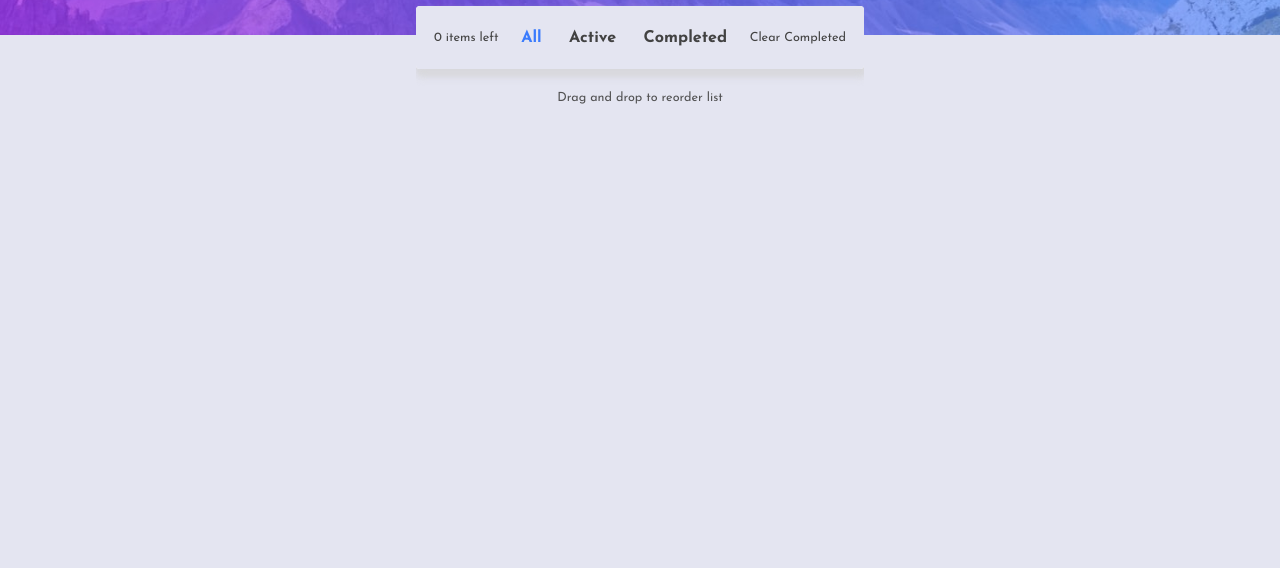
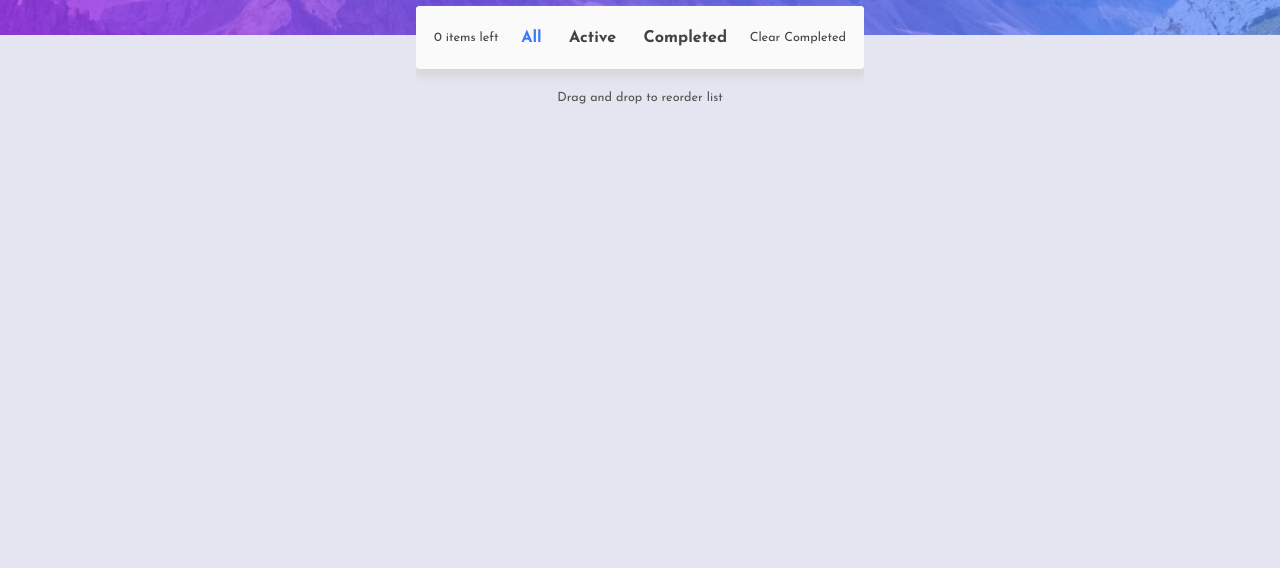
Before and after one commit to Nalon03/Todo_app, a plain HTML site: page index.html in a window 1280 px wide. Shown: the part 232-800 px from the top of the page. Drawn offline with Linux system fonts and the light colour scheme.

```diff
--- a/style.css
+++ b/style.css
@@ -703,7 +703,7 @@
   position: sticky;
   bottom: 0;
   width: 100%;
-  background-color: var(--bg-color);
+  background-color: var(--card-bg);
   z-index: 1;
 }
 
@@ -711,6 +711,6 @@
   position: sticky;
   bottom: 0px;
   width: 100%;
-  background-color: var(--bg-color);
+  background-color: var(--card-bg);
   z-index: 1;
 }
```
